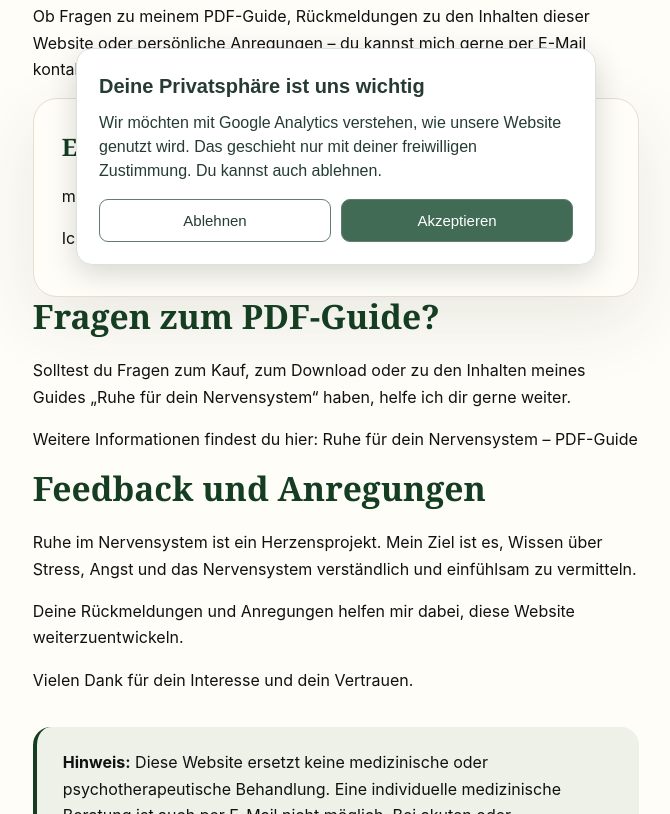
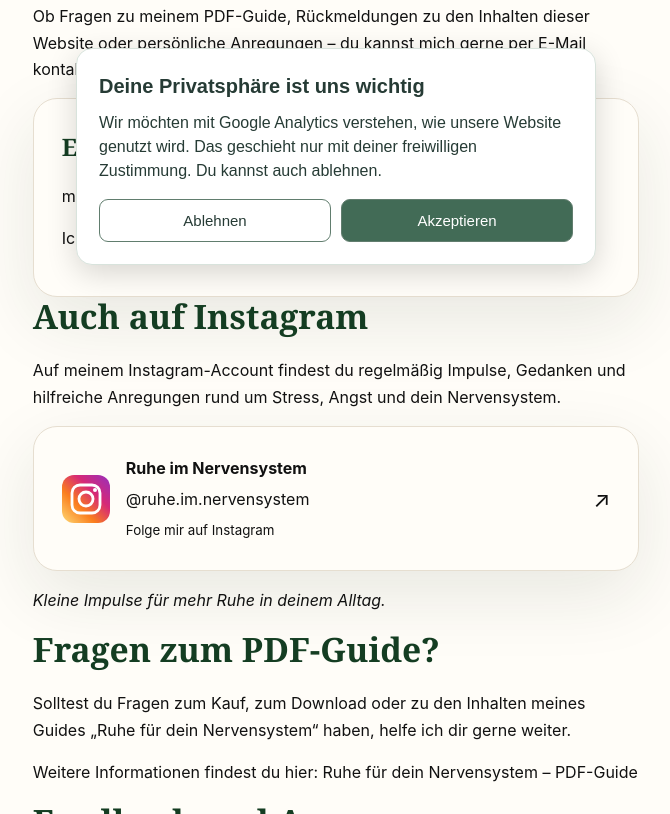
Before and after one commit to michael87walter/RIN, a plain HTML site: page kontakt.html in a window 1280 px wide. Shown: the part 519-1333 px from the top of the page, without its empty margins (304-974 px from the left). Drawn offline with Linux system fonts and the light colour scheme.

Commit message:
Update kontakt.html

```diff
--- a/kontakt.html
+++ b/kontakt.html
@@ -84,6 +84,65 @@
       </p>
     </div>
 
+<h2>Auch auf Instagram</h2>
+
+<p>
+  Auf meinem Instagram-Account findest du regelmäßig
+  Impulse, Gedanken und hilfreiche Anregungen rund
+  um Stress, Angst und dein Nervensystem.
+</p>
+
+<a href="https://www.instagram.com/ruhe.im.nervensystem/"
+   target="_blank"
+   rel="noopener noreferrer"
+   class="card"
+   aria-label="Ruhe im Nervensystem auf Instagram – öffnet in einem neuen Tab"
+   style="display:flex;align-items:center;gap:16px;text-decoration:none;color:inherit;">
+
+  <svg width="48" height="48" viewBox="0 0 48 48"
+       aria-hidden="true" style="flex-shrink:0;">
+
+    <defs>
+      <linearGradient id="instagram-gradient"
+                      x1="0%" y1="100%" x2="100%" y2="0%">
+        <stop offset="0%" stop-color="#FEDA75"/>
+        <stop offset="35%" stop-color="#FA7E1E"/>
+        <stop offset="65%" stop-color="#D62976"/>
+        <stop offset="100%" stop-color="#962FBF"/>
+      </linearGradient>
+    </defs>
+
+    <rect width="48" height="48" rx="12"
+          fill="url(#instagram-gradient)"/>
+
+    <rect x="10" y="10" width="28" height="28"
+          rx="8" stroke="white" stroke-width="2.8"
+          fill="none"/>
+
+    <circle cx="24" cy="24" r="7"
+            stroke="white" stroke-width="2.8"
+            fill="none"/>
+
+    <circle cx="33" cy="15" r="2" fill="white"/>
+
+  </svg>
+
+  <div style="flex:1;min-width:0;overflow-wrap:anywhere;">
+    <strong>Ruhe im Nervensystem</strong>
+    <p style="margin:4px 0;">
+      @ruhe.im.nervensystem
+    </p>
+    <small>Folge mir auf Instagram</small>
+  </div>
+
+  <span aria-hidden="true" style="font-size:22px;">&#8599;</span>
+
+</a>
+
+<p>
+  <em>Kleine Impulse für mehr Ruhe in deinem Alltag.</em>
+</p>
+
     <h2>Fragen zum PDF-Guide?</h2>
 
     <p>
```
